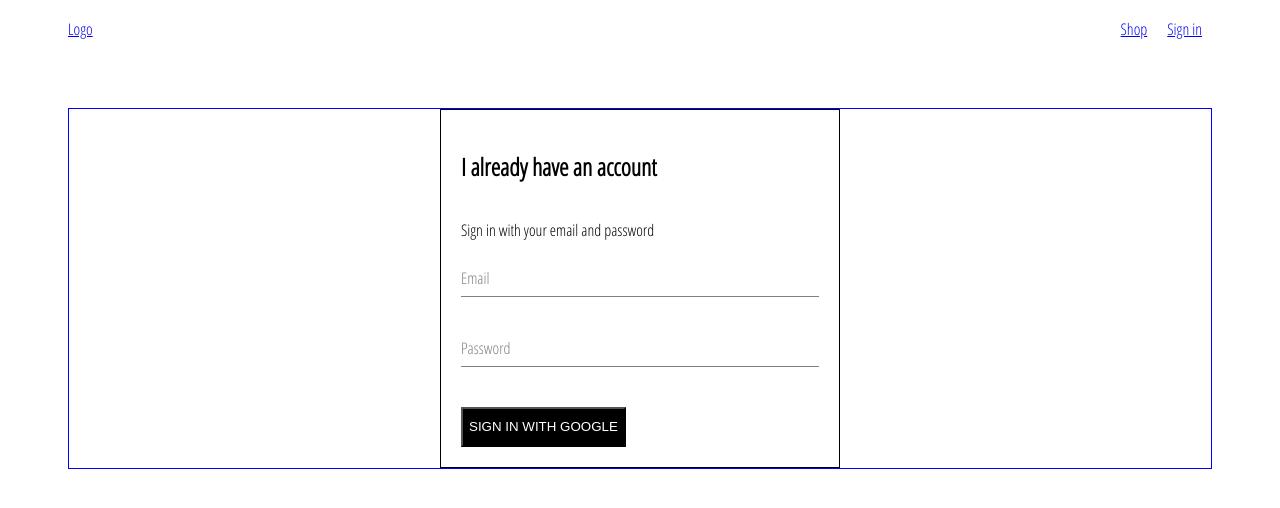
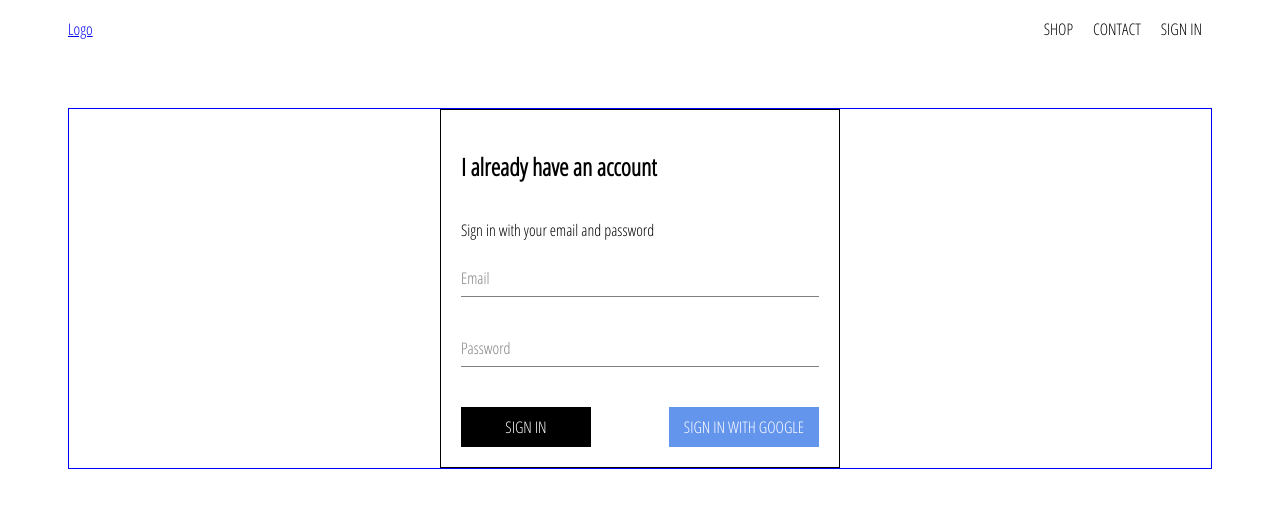
Before and after one commit to deinakings/crwn-clothing, a React (Create React App) app: page /sign-in in a window 1280 px wide. Shown: the top 508 px of the page. Built offline with nearby package versions, Linux system fonts and the light colour scheme; no server answers.

Commit message:
integrated firebase sing-in/out

```diff
--- a/src/App.js
+++ b/src/App.js
@@ -1,17 +1,42 @@
 import "./styles.css";
+import React from "react";
 import Homepage from "./pages/homepage/homepage.component";
 import { Route } from "react-router-dom";
 import ShopPage from "./pages/shop/shop.component";
 import Header from "./components/header/header.component";
 import SignInUpPage from "./pages/sign-in-up/sign-in-up-page.component";
+import { auth } from "./firebase/firebase.utils";
 
-export default function App() {
+export default class App extends React.Component {
+  constructor() {
+    super();
+
+    this.state = {
+      currentUser: null
+    };
+  }
+
+  unsubscribeFromAuth = null;
+
+  componentDidMount() {
+    this.unsubscribeFromAuth = auth.onAuthStateChanged((user) => {
+      this.setState({ currentUser: user });
+      console.log(user);
+    });
+  }
+
+  componentWillUnmount() {
+    this.unsubscribeFromAuth();
+  }
+
+  render() {
     return (
       <div className="app">
-      <Header />
+        <Header currentUser={this.state.currentUser} />
         <Route exact={true} path="/" component={Homepage} />
         <Route path="/shop" component={ShopPage} />
         <Route path="/sign-in" component={SignInUpPage} />
       </div>
     );
   }
+}
--- a/src/components/custom-button/custom-button.component.jsx
+++ b/src/components/custom-button/custom-button.component.jsx
@@ -2,8 +2,11 @@ import React from "react";
 
 import "./custom-button.styles.scss";
 
-const CustomButton = ({ children, ...otherProps }) => (
-  <button className="custom-button" {...otherProps}>
+const CustomButton = ({ children, secondary, ...otherProps }) => (
+  <button
+    className={`custom-button ${secondary ? "secondary" : ""}`}
+    {...otherProps}
+  >
     {children}
   </button>
 );
--- a/src/components/custom-button/custom-button.styles.scss
+++ b/src/components/custom-button/custom-button.styles.scss
@@ -5,9 +5,24 @@
   height: 40px;
   min-width: 130px;
   text-transform: uppercase;
+  border: none;
+  cursor: pointer;
+  font-family: inherit;
+  font-size: inherit;
+  padding: 0 15px;
 
   &:hover, &:focus {
     background-color: white;
     color: black;
+    border: solid black 1px;
   }
+   &.secondary {
+     background-color: cornflowerblue;
+
+     &:hover {
+       border: none;
+       color: white;
+       opacity: 0.9;
+     }
+   }
 }
--- a/src/components/header/header.component.jsx
+++ b/src/components/header/header.component.jsx
@@ -1,9 +1,10 @@
 import React from "react";
 import { Link } from "react-router-dom";
+import { auth } from "../../firebase/firebase.utils";
 
 import "./header.styles.scss";
 
-const Header = () => {
+const Header = ({ currentUser }) => {
   return (
     <header className="header">
       <Link to="/" className="logo">
@@ -11,11 +12,23 @@ const Header = () => {
       </Link>
       <div className="links">
         <Link className="header-link" to="/shop">
-          Shop
+          SHOP
         </Link>
-        <Link className="header-link" to="/sign-in">
-          Sign in
+        <Link className="header-link" to="/contact">
+          CONTACT
         </Link>
+        {currentUser ? (
+          <button
+            className="header-link button-link"
+            onClick={() => auth.signOut()}
+          >
+            SIGN OUT
+          </button>
+        ) : (
+          <Link className="header-link" to="/sign-in">
+            SIGN IN
+          </Link>
+        )}
       </div>
     </header>
   );
--- a/src/components/header/header.styles.scss
+++ b/src/components/header/header.styles.scss
@@ -6,5 +6,16 @@
 
   .header-link {
     margin: 5px 10px;
+    text-decoration: none;
+    color: inherit;
+  }
+
+  .button-link {
+    background: none;
+    border: none;
+    font-size: 1em;
+    font-family: inherit;
+
+    cursor: pointer;
   }
 }
--- a/src/components/sign-in/sign-in.component.jsx
+++ b/src/components/sign-in/sign-in.component.jsx
@@ -52,9 +52,12 @@ class SignIn extends React.Component {
             handleChange={this.handleChange}
             required
           />
-          <CustomButton onClick={signInWithGoogle}>
-            Sign In with Google
-          </CustomButton>
+          <div className="buttons">
+            <CustomButton onClick={signInWithGoogle}>Sign In</CustomButton>
+            <CustomButton secondary onClick={signInWithGoogle}>
+              Sign In with Google
+            </CustomButton>
+          </div>
         </form>
       </div>
     );
--- a/src/components/sign-in/sign-in.styles.scss
+++ b/src/components/sign-in/sign-in.styles.scss
@@ -4,4 +4,9 @@
   display: flex;
   flex-direction: column;
   min-width: 400px;
+
+  .buttons {
+    display: flex;
+    justify-content: space-between;
+  }
 }
```
Lines whose indentation alone changed are shown as unchanged.
